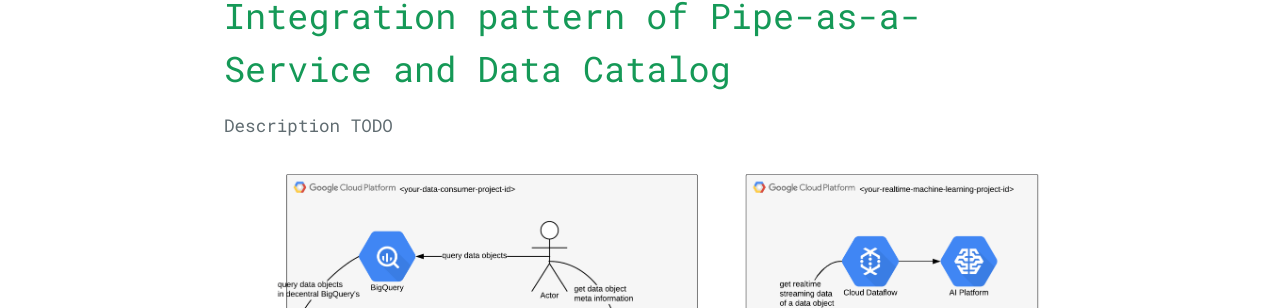
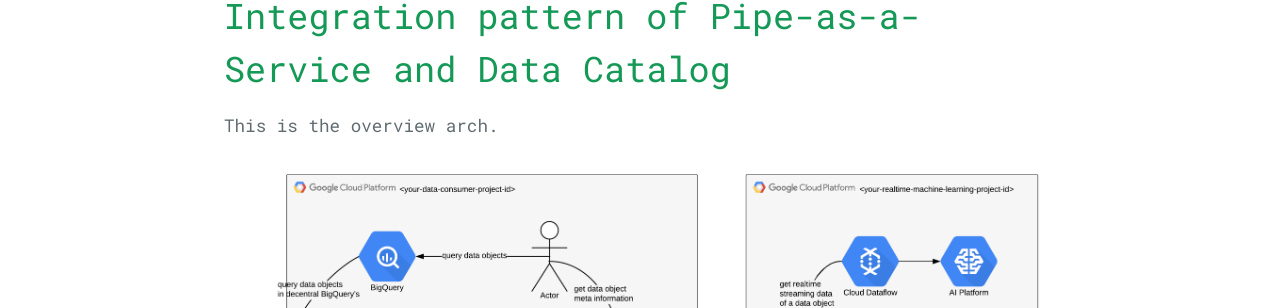
Before and after one commit to yesfabime/analytics-warehouse, a Jekyll site: the page built from 2-arch-principles-tenet/integration-pipas-dc/integration-pipas-dc.md, in a window 1280 px wide and 900 px high. Shown: the part 444-752 px from the top of the window. Built offline with Jekyll 4.4.1, drawn with Linux system fonts in a browser that asks for light colours.

Commit message:
initial commit

```diff
--- a/2-arch-principles-tenet/integration-pipas-dc/integration-pipas-dc.md
+++ b/2-arch-principles-tenet/integration-pipas-dc/integration-pipas-dc.md
@@ -5,8 +5,10 @@ filename: integration-pipas-dc.md
 permalink: /arch-principles-tenet/integration-pipas-dc/
 ---
 # Integration pattern of Pipe-as-a-Service and Data Catalog
-Description TODO
+This is the overview arch.
 
 {:refdef: style="text-align: center;"}
 <a href="{{site.baseurl}}/2-arch-principles-tenet/integration-pipas-dc/pipas-dc-integration.png">![Pipas Arch - Stream]({{site.baseurl}}/2-arch-principles-tenet/integration-pipas-dc/pipas-dc-integration.png)</a>{:target="_blank"}
 {:refdef}
+
+Description TODO
```
